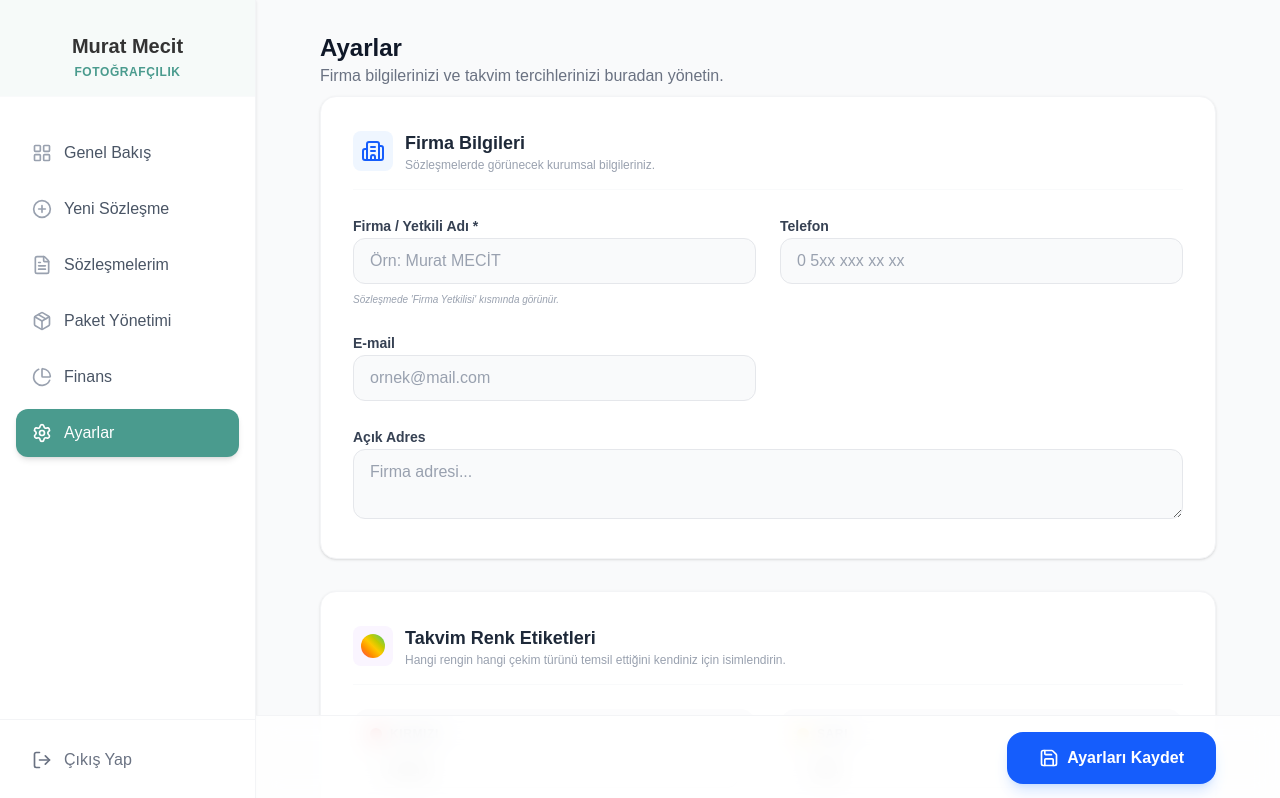
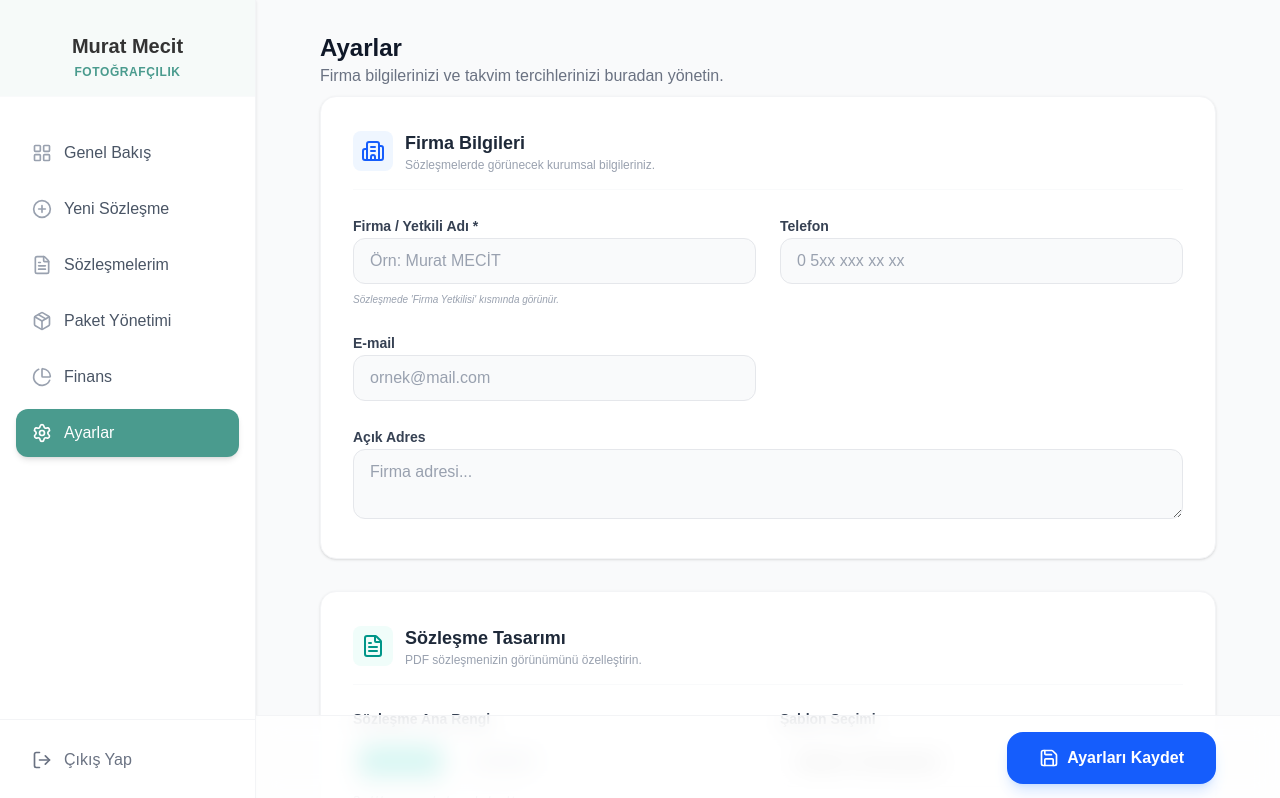
Before and after one commit to muratmecitt-prog/murat-mecit-contract, a Next.js app: page /settings in a window 1280 px wide. Shown: the top 798 px of the page. Built offline with nearby package versions, Linux system fonts and the light colour scheme; no server answers.

Commit message:
Implement Contract Design Customization (Color & Template)

```diff
--- a/app/(dashboard)/settings/page.js
+++ b/app/(dashboard)/settings/page.js
@@ -57,7 +57,9 @@ function SettingsContent() {
                         '5': 'Sarı',
                         '7': 'Mavi',
                         '10': 'Yeşil'
-                    }
+                    },
+                    contract_primary_color: data.contract_primary_color || '#2dd4bf',
+                    contract_template: data.contract_template || 'modern'
                 })
             }
         }
@@ -99,6 +101,8 @@ function SettingsContent() {
                     phone: formData.phone,
                     email: formData.email,
                     color_labels: formData.color_labels,
+                    contract_primary_color: formData.contract_primary_color,
+                    contract_template: formData.contract_template,
                     updated_at: new Date().toISOString()
                 })
 
@@ -186,6 +190,59 @@ function SettingsContent() {
                                 rows={2}
                                 className="w-full px-4 py-2.5 bg-gray-50 border border-gray-200 rounded-xl focus:ring-2 focus:ring-blue-500/20 focus:border-blue-500 outline-none transition-all placeholder:text-gray-400"
                             />
+                        </div>
+                    </div>
+                </div>
+
+                {/* 1.5 Sözleşme Tasarımı */}
+                <div className="bg-white p-8 rounded-2xl shadow-sm border border-gray-100 transition-all hover:shadow-md">
+                    <div className="flex items-center gap-3 mb-6 text-gray-800 border-b border-gray-50 pb-4">
+                        <div className="p-2 bg-teal-50 rounded-lg">
+                            <FileText size={24} className="text-teal-600" />
+                        </div>
+                        <div>
+                            <h2 className="font-bold text-lg">Sözleşme Tasarımı</h2>
+                            <p className="text-xs text-gray-400 font-normal">PDF sözleşmenizin görünümünü özelleştirin.</p>
+                        </div>
+                    </div>
+
+                    <div className="grid grid-cols-1 md:grid-cols-2 gap-6">
+                        <div>
+                            <label className="block text-sm font-semibold text-gray-700 mb-2">
+                                Sözleşme Ana Rengi
+                            </label>
+                            <div className="flex items-center gap-3">
+                                <div className="relative">
+                                    <input
+                                        type="color"
+                                        name="contract_primary_color"
+                                        value={formData.contract_primary_color || '#2dd4bf'}
+                                        onChange={handleChange}
+                                        className="h-12 w-24 p-1 bg-white border border-gray-200 rounded-xl cursor-pointer shadow-sm"
+                                    />
+                                </div>
+                                <span className="text-sm font-mono text-gray-500 bg-gray-50 px-3 py-2 rounded-lg border border-gray-100 uppercase">
+                                    {formData.contract_primary_color || '#2dd4bf'}
+                                </span>
+                            </div>
+                            <p className="text-[10px] text-gray-400 italic mt-2">Başlıklar ve vurgular bu renk olacaktır.</p>
+                        </div>
+
+                        <div>
+                            <label className="block text-sm font-semibold text-gray-700 mb-2">
+                                Şablon Seçimi
+                            </label>
+                            <select
+                                name="contract_template"
+                                value={formData.contract_template || 'modern'}
+                                onChange={handleChange}
+                                className="w-full px-4 py-3 bg-white border border-gray-200 rounded-xl focus:ring-2 focus:ring-teal-500/20 focus:border-teal-500 outline-none transition-all appearance-none"
+                            >
+                                <option value="modern">Modern (Varsayılan)</option>
+                                <option value="classic">Klasik (Resmi)</option>
+                                <option value="minimal">Minimalist (Sade)</option>
+                            </select>
+                            <p className="text-[10px] text-gray-400 italic mt-2">Sözleşmenizin genel düzenini belirler.</p>
                         </div>
                     </div>
                 </div>
--- a/app/api/contract/preview/route.js
+++ b/app/api/contract/preview/route.js
@@ -1,12 +1,26 @@
 import { NextResponse } from 'next/server'
 import { generateContractPDF } from '@/lib/pdfService'
+import { createClient } from '@/lib/supabase/server'
 
 export async function POST(request) {
     try {
         const body = await request.json()
 
-        // Generate PDF bytes
-        const pdfBytes = await generateContractPDF(body)
+        const supabase = createClient()
+        const { data: { user } } = await supabase.auth.getUser()
+
+        let settings = {}
+        if (user) {
+            const { data: userSettings } = await supabase
+                .from('settings')
+                .select('*')
+                .eq('user_id', user.id)
+                .single()
+            if (userSettings) settings = userSettings
+        }
+
+        // Generate PDF bytes with settings
+        const pdfBytes = await generateContractPDF({ ...body, settings })
 
         // Return as PDF file
         return new NextResponse(pdfBytes, {
--- a/app/api/contract/route.js
+++ b/app/api/contract/route.js
@@ -13,7 +13,13 @@ export async function POST(request) {
         return NextResponse.json({ error: 'Unauthorized: No user found' }, { status: 401 })
     }
 
-    // 1. Insert into Database first to get an ID
+    const { data: settings } = await supabase
+        .from('settings')
+        .select('*')
+        .eq('user_id', user.id)
+        .single()
+
+    // 1. Insert into Database
     const { data: contract, error: dbError } = await supabase
         .from('contracts')
         .insert({
@@ -28,6 +34,8 @@ export async function POST(request) {
             deposit: body.deposit === '' ? 0 : Number(body.deposit),
             payment_note: body.payment_note,
             clauses: body.clauses,
+            // Store snapshot of design settings used for this contract (optional but good for history)
+            // For now we just use current settings for PDF generation
         })
         .select()
         .single()
@@ -40,12 +48,6 @@ export async function POST(request) {
     try {
         // 5. Add to Calendar (Async)
         try {
-            const { data: settings } = await supabase
-                .from('settings')
-                .select('google_refresh_token')
-                .eq('user_id', user.id)
-                .single();
-
             if (settings?.google_refresh_token) {
                 createCalendarEvent(body, settings.google_refresh_token).then(id => {
                     if (id) {
@@ -60,7 +62,8 @@ export async function POST(request) {
         }
 
         // 6. Generate PDF
-        const pdfBytes = await generateContractPDF(body)
+        // Pass the settings to the PDF generator
+        const pdfBytes = await generateContractPDF({ ...body, settings })
 
         // 7. Upload to Storage
         // Note: You need to create a bucket named 'signatures' or 'contracts' in Supabase
```
Also changed, not shown: lib/pdfService.js, 1 other file (tests, documents, lock files or other folders).
